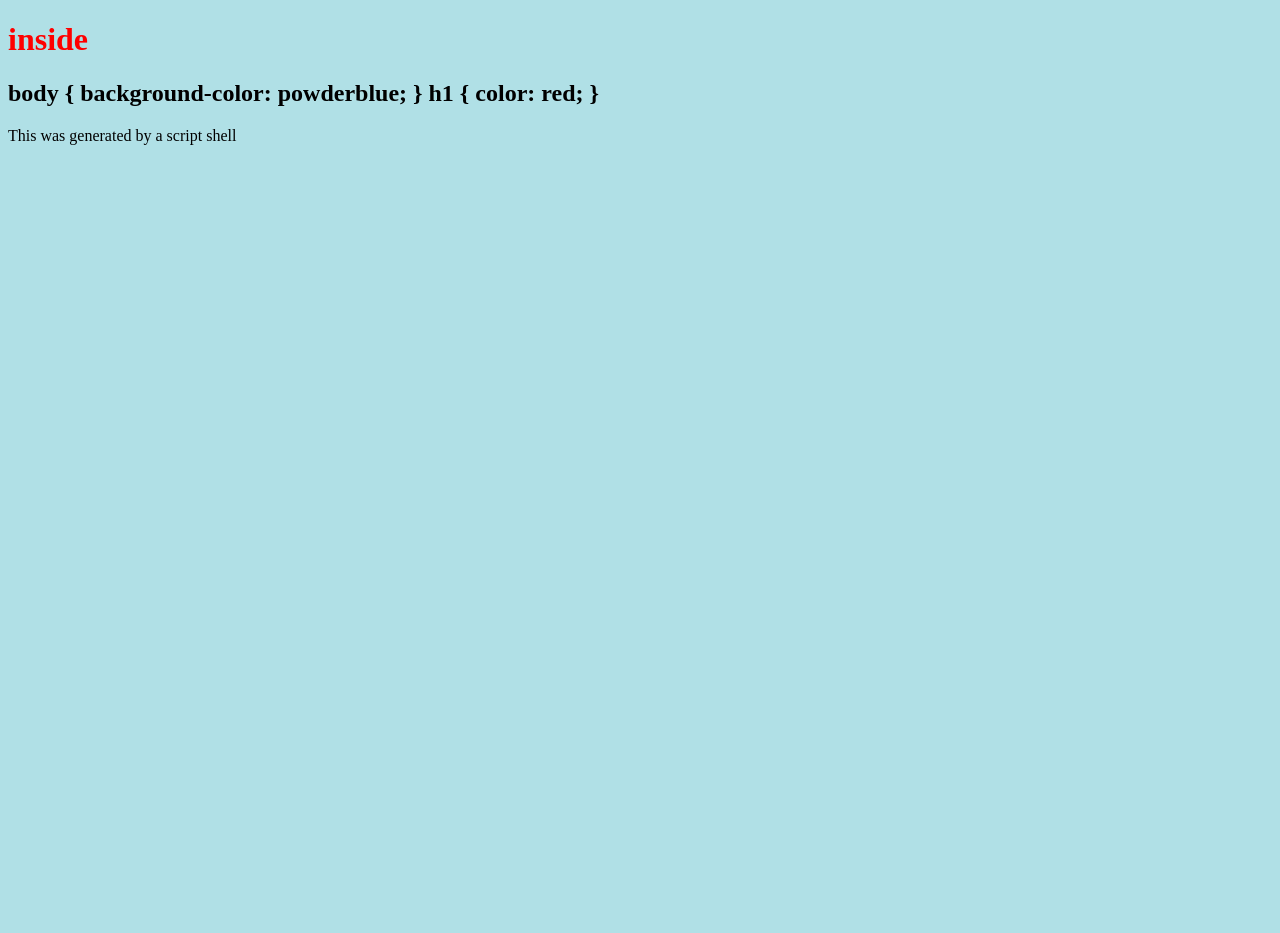
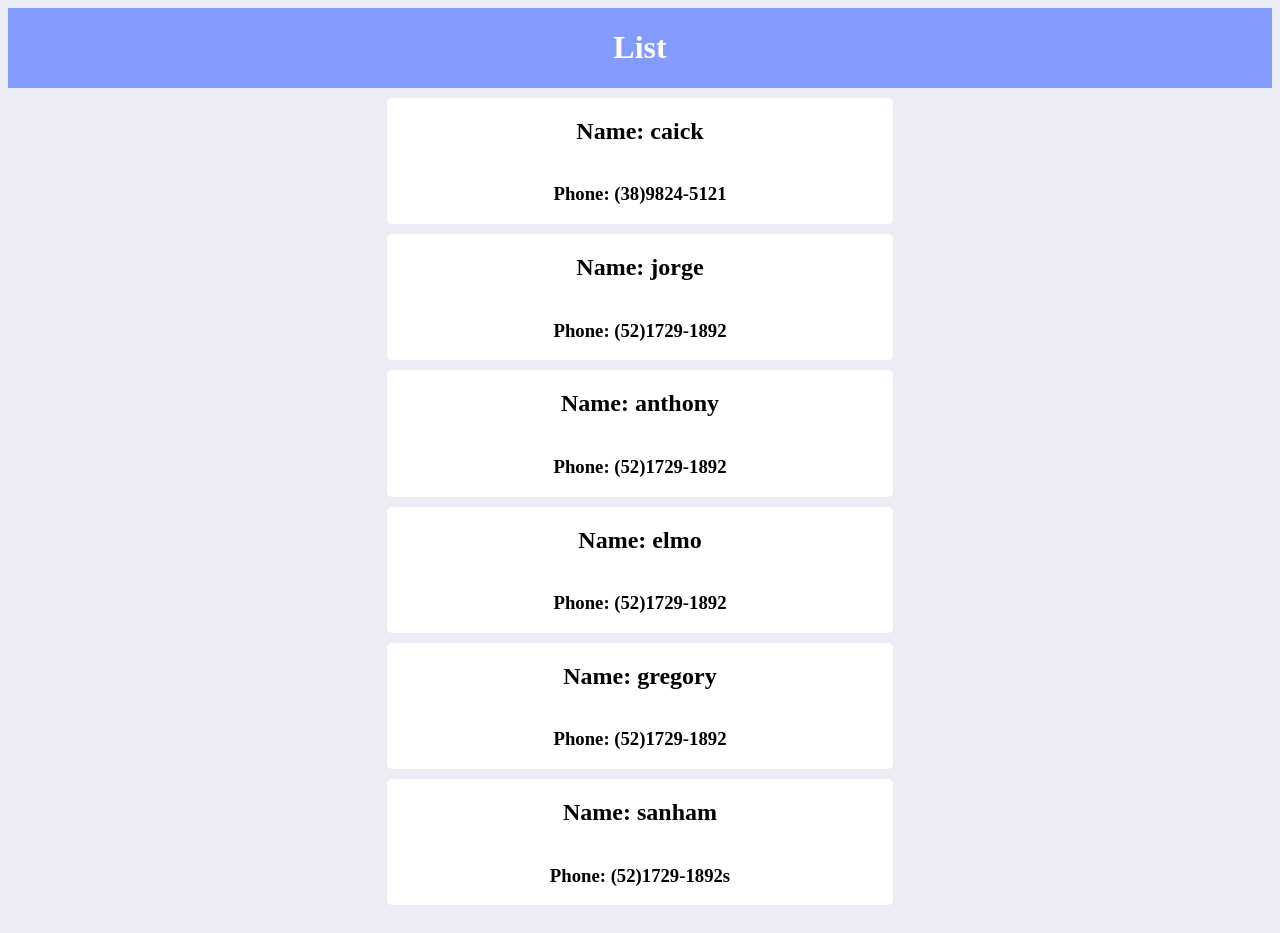
Before and after one commit to caickdias/shell-script-static-site, a plain HTML site: page index.html in a window 1280 px wide. Before the commit the page ends 800 px from the top, so only its background shows below. Drawn offline with Linux system fonts and the light colour scheme.

Commit message:
added style and list content to html

```diff
--- a/index.html
+++ b/index.html
@@ -3,24 +3,81 @@
 	<head>
 		<title>Cards List</title>
 		<style>
-		body {
-	background-color: powderblue;
+			body {
+	flex: 1;
+	display: flex;
+	align-items: center;
+	flex-direction: column;
+	justify-content: center;
+	background-color: #ECECF4;
 }
 
-h1 {
-	color: red;
+.container {
+	flex: 1;
+	display: flex;
+	align-items: center;
+	justify-content: center;
+	flex-direction: column;
 }
+
+.headerContainer {
+	width: 100%;
+	background-color: #839BFE;
+	color: white;
+}
+
+.cardsContainer {
+	width: 50%;
+	padding: 10px;
+}
+
+.card {
+	background-color: white;
+	display: flex;
+	width: 80%;
+	flex-direction: column;
+	align-items: center;
+	justify-content: center;
+
+	border-radius: 5px;
+
+	margin-bottom: 10px;
+}
+
 		</style>
 	</head>
+
 	<body>
-		<h1>inside</h1>
-		<h2>body {
-	background-color: powderblue;
-}
+		<div class='container headerContainer'>
+			<h1>List</h1>
+		</div>
 
-h1 {
-	color: red;
-}</h2>
-		<p>This was generated by a script shell</p>
+		<div class='container cardsContainer'>
+
+	<div class='card'>
+		<h2>Name: caick</h2>
+		<h3>Phone: (38)9824-5121</h3>
+	</div>
+	<div class='card'>
+		<h2>Name: jorge</h2>
+		<h3>Phone: (52)1729-1892</h3>
+	</div>
+	<div class='card'>
+		<h2>Name: anthony</h2>
+		<h3>Phone: (52)1729-1892</h3>
+	</div>
+	<div class='card'>
+		<h2>Name: elmo</h2>
+		<h3>Phone: (52)1729-1892</h3>
+	</div>
+	<div class='card'>
+		<h2>Name: gregory</h2>
+		<h3>Phone: (52)1729-1892</h3>
+	</div>
+	<div class='card'>
+		<h2>Name: sanham</h2>
+		<h3>Phone: (52)1729-1892s</h3>
+	</div>
+		</div>
 	</body>
 </html>
```
Also changed, not shown: list.txt, 1 other file.
